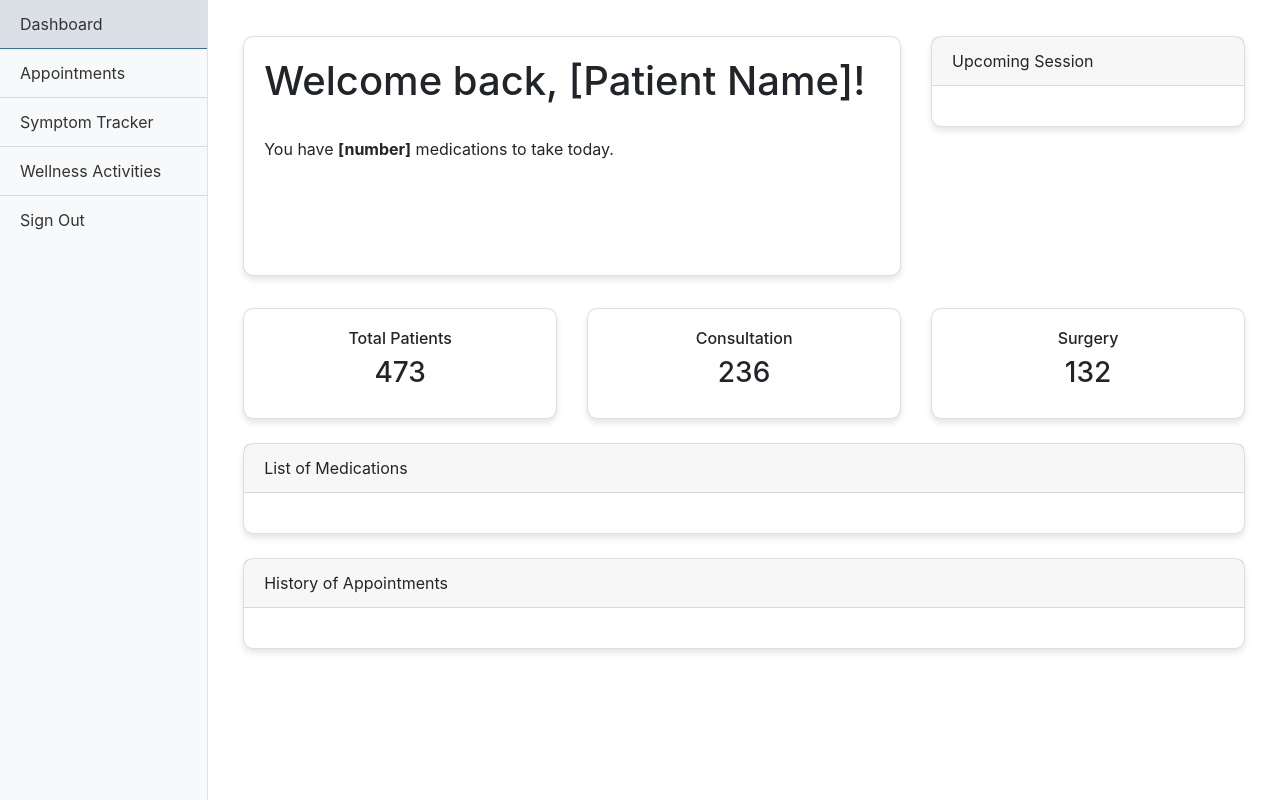
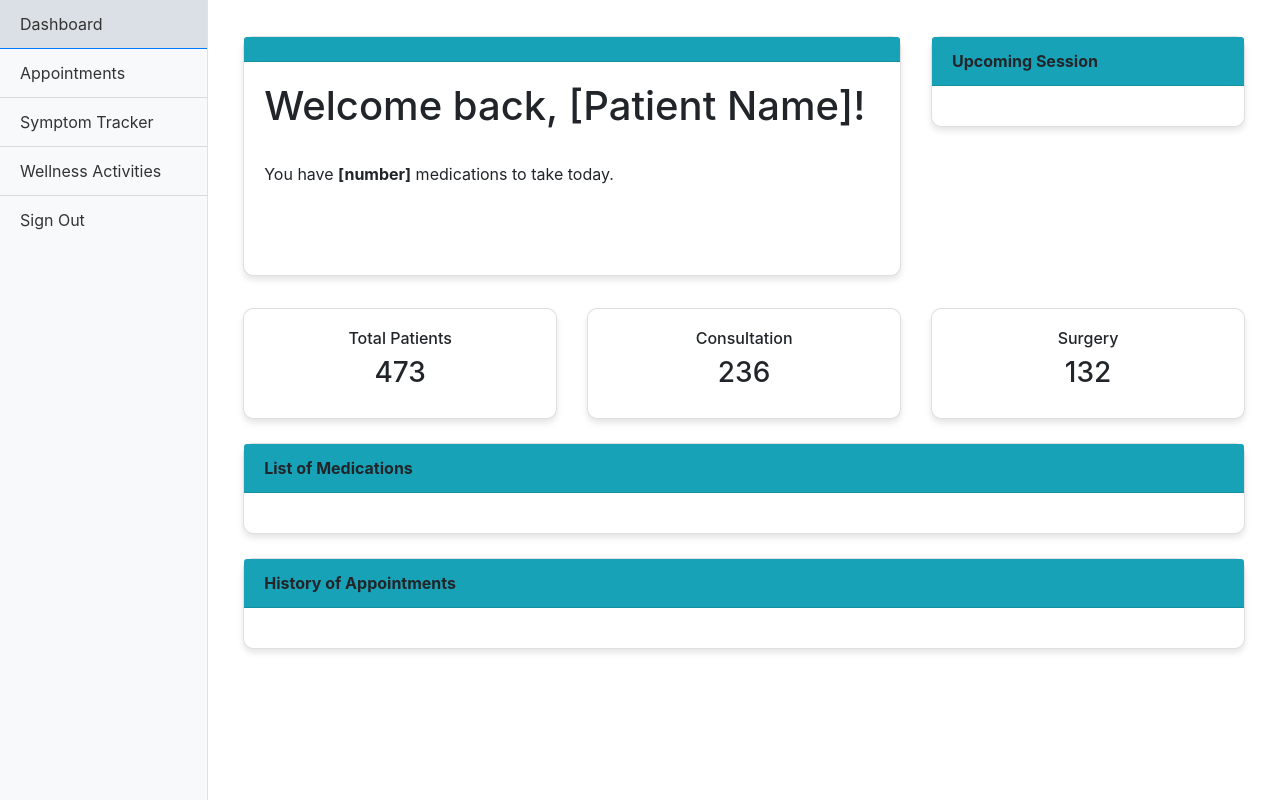
Before and after one commit to rheathadhani/mytelepsychiatry, a plain HTML site: page client/patient-index.html in a window 1280 px wide. Drawn offline with nearby package versions, Linux system fonts and the light colour scheme.

Commit message:
update card header

```diff
--- a/client/patient-index.html
+++ b/client/patient-index.html
@@ -35,6 +35,7 @@
         <div class="row">
           <div class="col-lg-8"id="greeting">
             <div class="card mb-4" id="greeting-body">
+              <div class='card-header bg-info'></div>
               <div class="card-body">
                 <h1>Welcome back, [Patient Name]!</h1>
                 <br>
@@ -44,7 +45,7 @@
           </div>
           <div class="col-lg-4" id="upcoming-session">
             <div class="card mb-4">
-              <div class="card-header">Upcoming Session</div>
+              <div class="card-header bg-info"><strong>Upcoming Session</strong></div>
               <div class="card-body">
                 <!-- Embed calendar here -->
               </div>
@@ -84,7 +85,7 @@
         <div class="row">
           <div class="col-lg-12">
             <div class="card mb-4">
-              <div class="card-header">List of Medications</div>
+              <div class="card-header bg-info"> <strong> List of Medications </strong></div>
               <div class="card-body">
                 <!-- List of medications goes here -->
               </div>
@@ -96,7 +97,7 @@
         <div class="row">
           <div class="col-lg-12">
             <div class="card mb-4">
-              <div class="card-header">History of Appointments</div>
+              <div class="card-header bg-info"> <strong> History of Appointments </strong> </div>
               <div class="card-body">
                 <!-- List of past appointments -->
               </div>
```
